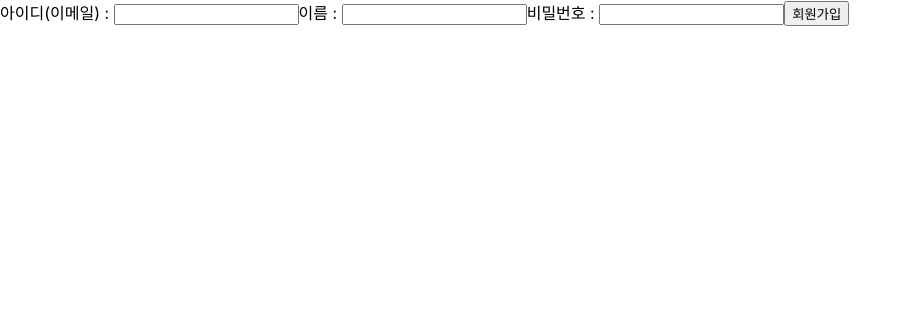
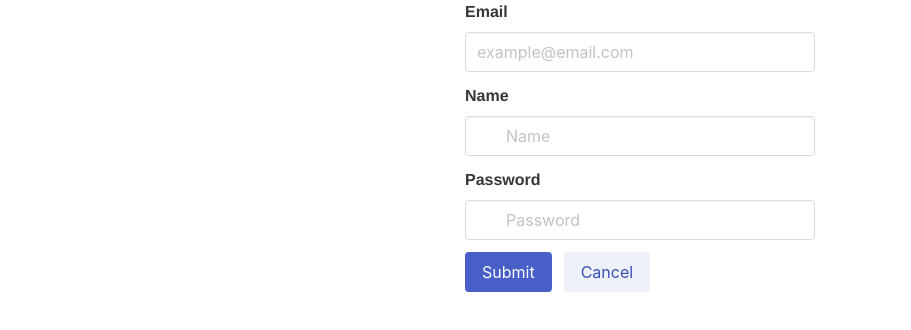
Before and after one commit to vennydev/magazine, a React (Create React App) app: page / in a window 1280 px wide. Shown: the top 330 px of the page, without its empty margins (0-911 px from the left). Built offline with nearby package versions, Linux system fonts and the light colour scheme.

Commit message:
feat: 회원가입 페이지 bulma 적용 외 스타일링

```diff
--- a/package.json
+++ b/package.json
@@ -8,10 +8,13 @@
     "@testing-library/user-event": "^13.2.1",
     "bulma": "^0.9.4",
     "firebase": "^9.8.2",
+    "history": "5",
     "react": "^18.1.0",
     "react-dom": "^18.1.0",
-    "react-router-dom": "^6.3.0",
+    "react-responsive": "^9.0.0-beta.10",
+    "react-router-dom": "6",
     "react-scripts": "5.0.1",
+    "styled-components": "^5.3.5",
     "web-vitals": "^2.1.0"
   },
   "scripts": {
--- a/public/index.html
+++ b/public/index.html
@@ -10,34 +10,16 @@
       content="Web site created using create-react-app"
     />
     <link rel="apple-touch-icon" href="%PUBLIC_URL%/logo192.png" />
-    <!--
-      manifest.json provides metadata used when your web app is installed on a
-      user's mobile device or desktop. See https://developers.google.com/web/fundamentals/web-app-manifest/
-    -->
     <link rel="manifest" href="%PUBLIC_URL%/manifest.json" />
-    <!--
-      Notice the use of %PUBLIC_URL% in the tags above.
-      It will be replaced with the URL of the `public` folder during the build.
-      Only files inside the `public` folder can be referenced from the HTML.
+    <link
+      rel="stylesheet"
+      href="https://cdn.jsdelivr.net/npm/bulma@0.9.4/css/bulma.min.css"
+    />
 
-      Unlike "/favicon.ico" or "favicon.ico", "%PUBLIC_URL%/favicon.ico" will
-      work correctly both with client-side routing and a non-root public URL.
-      Learn how to configure a non-root public URL by running `npm run build`.
-    -->
     <title>React App</title>
   </head>
   <body>
     <noscript>You need to enable JavaScript to run this app.</noscript>
     <div id="root"></div>
-    <!--
-      This HTML file is a template.
-      If you open it directly in the browser, you will see an empty page.
-
-      You can add webfonts, meta tags, or analytics to this file.
-      The build step will place the bundled scripts into the <body> tag.
-
-      To begin the development, run `npm start` or `yarn start`.
-      To create a production bundle, use `npm run build` or `yarn build`.
-    -->
   </body>
 </html>
--- a/src/App.js
+++ b/src/App.js
@@ -1,14 +1,27 @@
+// module
 import { Route, Routes } from "react-router-dom";
+import styled from "styled-components";
+
+// components
 import Signup from "./Components/Signup";
+import Login from "./Components/Login";
 
 function App() {
   return (
-    <div className="App">
-      <Routes>
-        <Route path="/" element={<Signup />}></Route>
-      </Routes>
-    </div>
+    <>
+      <AppStyle className="App">
+        <Routes>
+          <Route path="/" element={<Signup />}></Route>
+          <Route path="/login" element={<Login />}></Route>
+        </Routes>
+      </AppStyle>
+    </>
   );
 }
 
+const AppStyle = styled.div`
+  max-width: 350px;
+  margin: 0 auto;
+`;
+
 export default App;
--- /dev/null
+++ b/src/Components/Login.js
@@ -0,0 +1,5 @@
+const Login = () => {
+  return <div>로그인페이지입니다.</div>;
+};
+
+export default Login;
--- a/src/Components/Signup.js
+++ b/src/Components/Signup.js
@@ -1,7 +1,8 @@
-import { useState } from "react";
+import { useRef, useState } from "react";
 import { db, auth } from "../shared/firebase";
 import { createUserWithEmailAndPassword } from "firebase/auth";
 import { addDoc, collection } from "firebase/firestore";
+import { useNavigate } from "react-router-dom";
 
 const Signup = () => {
   const [inputValue, setInputValue] = useState({
@@ -9,9 +10,14 @@ const Signup = () => {
     user_name: "",
     user_pw: "",
   });
+  let navigate = useNavigate();
+  const emailRef = useRef(null);
+  const nameRef = useRef(null);
+  const pwRef = useRef(null);
+  //   const nameRefCur = nameRef.current.className;
+  //   const pwRefCur = pwRef.current.className;
 
   const { user_id, user_name, user_pw } = inputValue;
-
   // 이메일 유효성 검사
   const emailRegExp =
     /^[0-9a-zA-Z]([-_\.]?[0-9a-zA-Z])*@[0-9a-zA-Z]([-_\.]?[0-9a-zA-Z])*\.[a-zA-Z]{2,3}$/i;
@@ -24,55 +30,101 @@ const Signup = () => {
     setInputValue({ ...inputValue, [name]: value });
   };
 
-  //
   const signup = async () => {
     if (emailRegExp.test(user_id)) {
       if (pwRegExp.test(user_pw)) {
+        // auth에 user 등록\
+        alert("회원가입을 축하드립니다 :)");
         const user = await createUserWithEmailAndPassword(
           auth,
           user_id,
           user_pw
         );
+        // firestore에 저장
         const user_data = await addDoc(collection(db, "user-info"), {
           user_id: user_id,
           user_pw: user_pw,
           user_name: user_name,
         });
+        navigate("/login");
       } else {
         alert("8~15자 영문, 숫자를 조합해주세요 :(");
+        pwRef.current.focus();
       }
     } else {
       alert("유효한 이메일 형식이 아닙니다 :(");
+      emailRef.current.focus();
     }
   };
 
   return (
     <div>
-      아이디(이메일) :{" "}
+      <div className="field">
+        <label className="label">Email</label>
+        <div className="control">
           <input
+            className="input"
             type="text"
             name="user_id"
             value={user_id}
-        placeholder=""
+            placeholder="example@email.com"
             onChange={onChange}
+            ref={emailRef}
           />
-      이름 :{" "}
+        </div>
+      </div>
+      <div className="field">
+        <label className="label">Name</label>
+        <div className="control has-icons-left has-icons-right">
           <input
+            className="input"
             type="text"
             name="user_name"
             value={user_name}
-        placeholder=""
+            placeholder="Name"
             onChange={onChange}
+            ref={nameRef}
           />
-      비밀번호 :{" "}
+          <span className="icon is-small is-left">
+            <i className="fas fa-user"></i>
+          </span>
+          <span className="icon is-small is-right">
+            <i className="fas fa-check"></i>
+          </span>
+        </div>
+        {/* <p className="help is-success">This username is available</p> */}
+      </div>
+      <div className="field">
+        <label className="label">Password</label>
+        <div className="control has-icons-left has-icons-right">
           <input
-        type="text"
+            className="input"
+            type="password"
             name="user_pw"
             value={user_pw}
-        placeholder=""
+            placeholder="Password"
             onChange={onChange}
+            ref={pwRef}
           />
-      <button onClick={signup}>회원가입</button>
+          <span className="icon is-small is-left">
+            <i className="fas fa-envelope"></i>
+          </span>
+          <span className="icon is-small is-right">
+            <i className="fas fa-exclamation-triangle"></i>
+          </span>
+        </div>
+        {/* <p className="help is-danger">This email is invalid</p> */}
+      </div>
+      <div className="field is-grouped">
+        <div className="control">
+          <button onClick={signup} className="button is-link">
+            Submit
+          </button>
+        </div>
+        <div className="control">
+          <button className="button is-link is-light">Cancel</button>
+        </div>
+      </div>
     </div>
   );
 };
--- /dev/null
+++ b/src/GlobalStyle.js
@@ -0,0 +1,15 @@
+import { createGlobalStyle } from "styled-components";
+
+const GlobalStyle = createGlobalStyle`
+*, *::before, *::after {
+  box-sizing: border-box;
+}
+
+body {
+  font-family: "Helvetica", "Arial", sans-serif;
+  line-height: 1.5;
+}
+
+`;
+
+export default GlobalStyle;
--- a/src/index.js
+++ b/src/index.js
@@ -2,12 +2,14 @@ import React from "react";
 import ReactDOM from "react-dom/client";
 import "./index.css";
 import App from "./App";
+import GlobalStyle from "./GlobalStyle";
 import reportWebVitals from "./reportWebVitals";
 import { BrowserRouter } from "react-router-dom";
 
 const root = ReactDOM.createRoot(document.getElementById("root"));
 root.render(
   <BrowserRouter>
+    <GlobalStyle />
     <App />
   </BrowserRouter>
 );
```
Also changed, not shown: 2 other files (tests, documents, lock files or other folders). Lines whose indentation alone changed are shown as unchanged.
